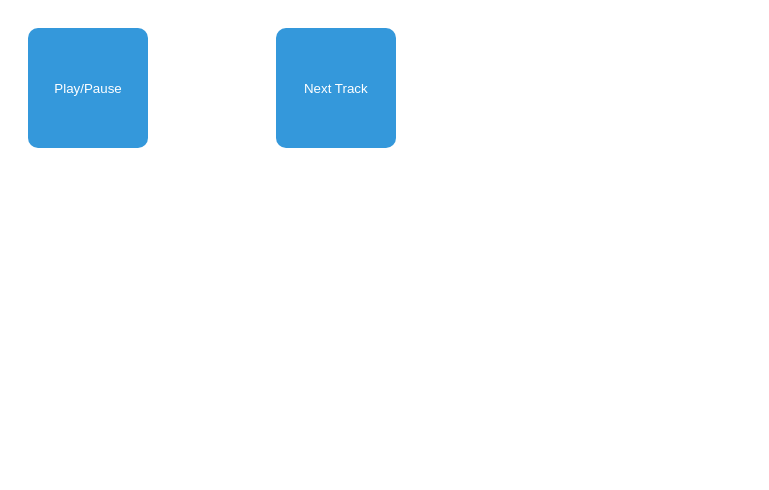
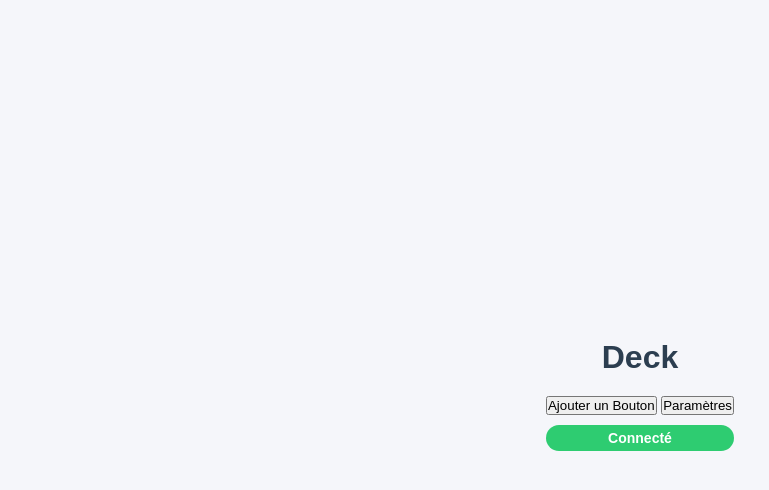
Before and after one commit to kihw/deck, a website: page src/client/index.html in a window 1280 px wide. Shown: the whole page, without its empty margins (0-769 px from the left). Drawn offline with Linux system fonts and the light colour scheme; files that its build step writes are made by us from their sources; files whose address does not match are found by name.

Commit message:
Mise à jour de l'interface HTML avec modal de configuration

```diff
--- a/src/client/index.html
+++ b/src/client/index.html
@@ -1,89 +1,41 @@
 <!DOCTYPE html>
-<html lang="en">
+<html lang="fr">
 <head>
     <meta charset="UTF-8">
-    <title>Deck Control Panel</title>
-    <style>
-        :root {
-            --primary-color: #3498db;
-            --secondary-color: #2ecc71;
-        }
-
-        .deck-grid {
-            display: grid;
-            grid-template-columns: repeat(5, 1fr);
-            gap: 15px;
-            padding: 20px;
-        }
-
-        .deck-button {
-            width: 120px;
-            height: 120px;
-            background-color: var(--primary-color);
-            color: white;
-            border: none;
-            border-radius: 10px;
-            display: flex;
-            flex-direction: column;
-            justify-content: center;
-            align-items: center;
-            cursor: pointer;
-            transition: transform 0.2s;
-        }
-
-        .deck-button:hover {
-            transform: scale(1.05);
-        }
-    </style>
+    <title>Deck - Plateforme Stream Deck Web</title>
+    <link rel="stylesheet" href="/styles/main.css">
+    <meta name="viewport" content="width=device-width, initial-scale=1">
 </head>
 <body>
-    <div id="deck-container" class="deck-grid"></div>
+    <div id="deck-container">
+        <header>
+            <h1>Deck</h1>
+            <nav id="deck-controls">
+                <button id="add-button">Ajouter un Bouton</button>
+                <button id="settings-button">Paramètres</button>
+            </nav>
+        </header>
 
-    <script>
-        class DeckUI {
-            constructor() {
-                this.container = document.getElementById('deck-container');
-                this.renderButtons();
-            }
+        <main id="deck-grid">
+            <!-- Les boutons seront générés dynamiquement -->
+        </main>
+    </div>
 
-            renderButtons() {
-                const buttons = [
-                    {
-                        id: 'spotify-play',
-                        label: 'Play/Pause',
-                        plugin: 'spotify',
-                        action: 'play-pause'
-                    },
-                    {
-                        id: 'spotify-next',
-                        label: 'Next Track',
-                        plugin: 'spotify',
-                        action: 'next-track'
-                    }
-                ];
+    <div id="modal-container" class="hidden">
+        <div class="modal">
+            <h2>Configuration du Bouton</h2>
+            <form id="button-config-form">
+                <input type="text" id="button-label" placeholder="Libellé">
+                <select id="button-action">
+                    <option>OBS</option>
+                    <option>Discord</option>
+                    <option>MIDI</option>
+                </select>
+                <button type="submit">Enregistrer</button>
+            </form>
+        </div>
+    </div>
 
-                buttons.forEach(button => {
-                    const buttonEl = this.createButton(button);
-                    this.container.appendChild(buttonEl);
-                });
-            }
-
-            createButton(config) {
-                const button = document.createElement('button');
-                button.classList.add('deck-button');
-                button.textContent = config.label;
-
-                button.onclick = () => {
-                    console.log(`Executing ${config.plugin}:${config.action}`);
-                };
-
-                return button;
-            }
-        }
-
-        document.addEventListener('DOMContentLoaded', () => {
-            new DeckUI();
-        });
-    </script>
+    <script type="module" src="/scripts/main.js"></script>
 </body>
 </html>
```
